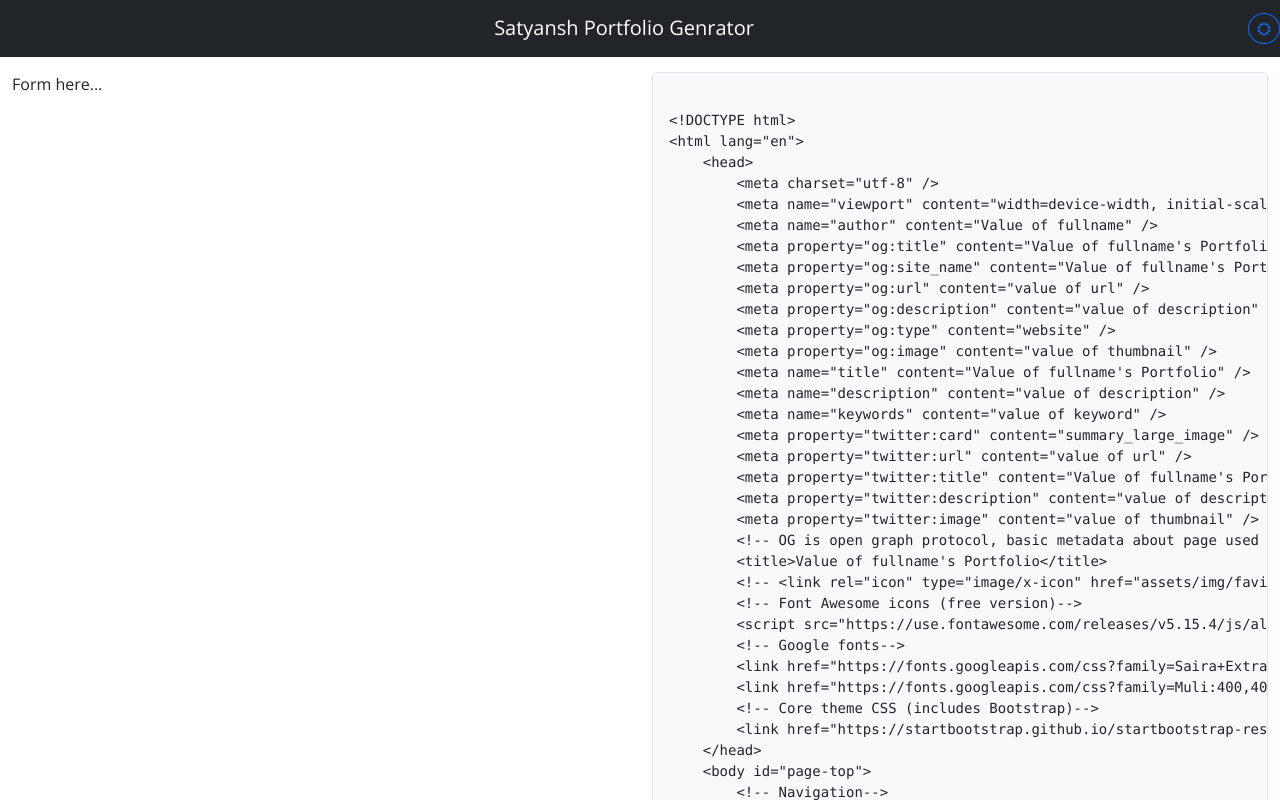
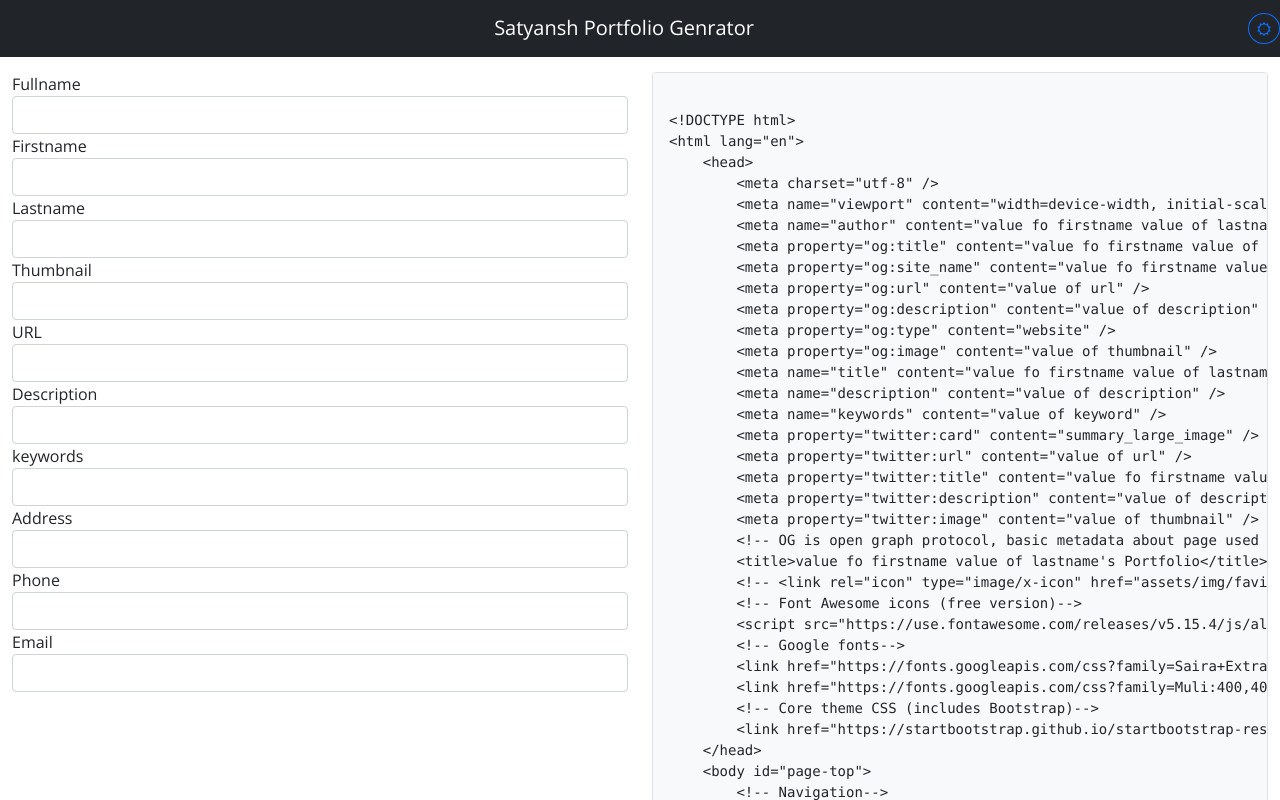
Before and after one commit to satyansh-sagar/react-bootcamp-dec2021, a React (Create React App) app: page / in a window 1280 px wide. Shown: the top 800 px of the page. Built offline with nearby package versions, Linux system fonts and the light colour scheme.

Commit message:
Show al form data

```diff
--- a/src/components/App.js
+++ b/src/components/App.js
@@ -7,13 +7,13 @@ class App extends Component {
   state = {
     Dark: true,
     FormData: {
-      Fullname: "Value of fullname",
+      Firstname: "value fo firstname",
+      Lastname: "value of lastname",
+      // Fullname: "Value of fullname",
       Thumbnail: "value of thumbnail",
       URL: "value of url",
       Description: "value of description",
       keywords: "value of keyword",
-      Firstname: "value fo firstname",
-      Lastname: "value of lastname",
       Address: "value of address",
       Phone: "value of phone",
       Email: "value of email"
@@ -39,8 +39,12 @@ class App extends Component {
           </Header>
           <div className="container-fluid">
             <div className="row">
-              <div className="col-12 col-sm-6"><Form FormData={this.state.FormData}></Form></div>
-              <div className="col-12 col-sm-6"><Code {...this.state.FormData}></Code></div>
+              <div className="col-12 col-sm-6"><Form
+               FormData={{
+                 Fullname:`${this.state.FormData.Firstname} ${this.state.FormData.Lastname}`,
+                 ...this.state.FormData}}
+                 ></Form></div>
+              <div className="col-12 col-sm-6"><Code {...this.state.FormData} Fullname={`${this.state.FormData.Firstname} ${this.state.FormData.Lastname}`}></Code></div>
             </div>
           </div>
       </div>
--- a/src/components/Form.js
+++ b/src/components/Form.js
@@ -1,7 +1,11 @@
-const Form = () => {
+import FormGroup from "./Bootstrap/FormGroup";
+
+const Form = ({FormData}) => {
     return (
         <div className="Form">
-            Form here...
+            {Object.keys(FormData).map(
+                fd => <FormGroup key={fd} Label={fd}></FormGroup>
+                )}
         </div>
     )
 }
```
